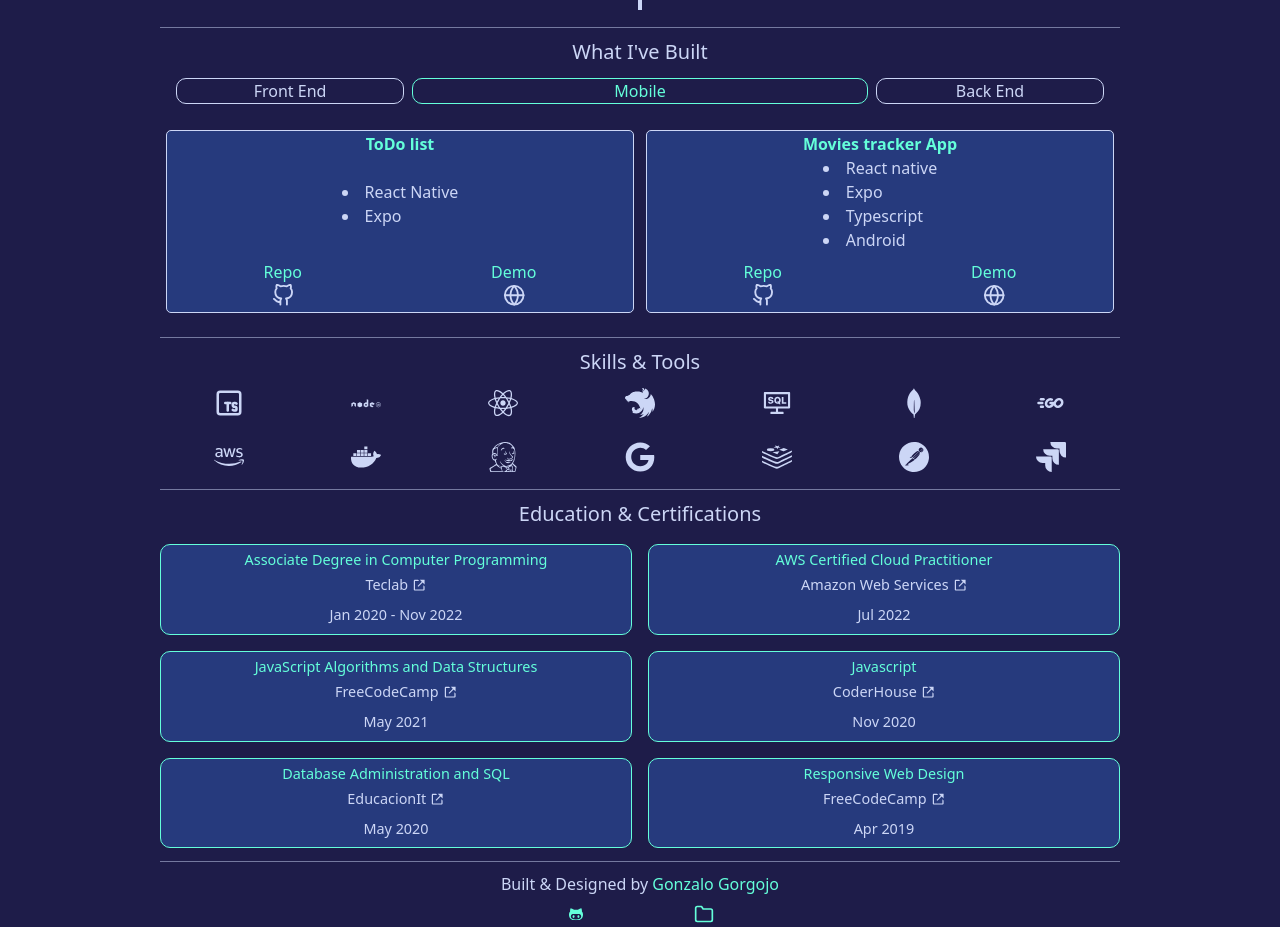
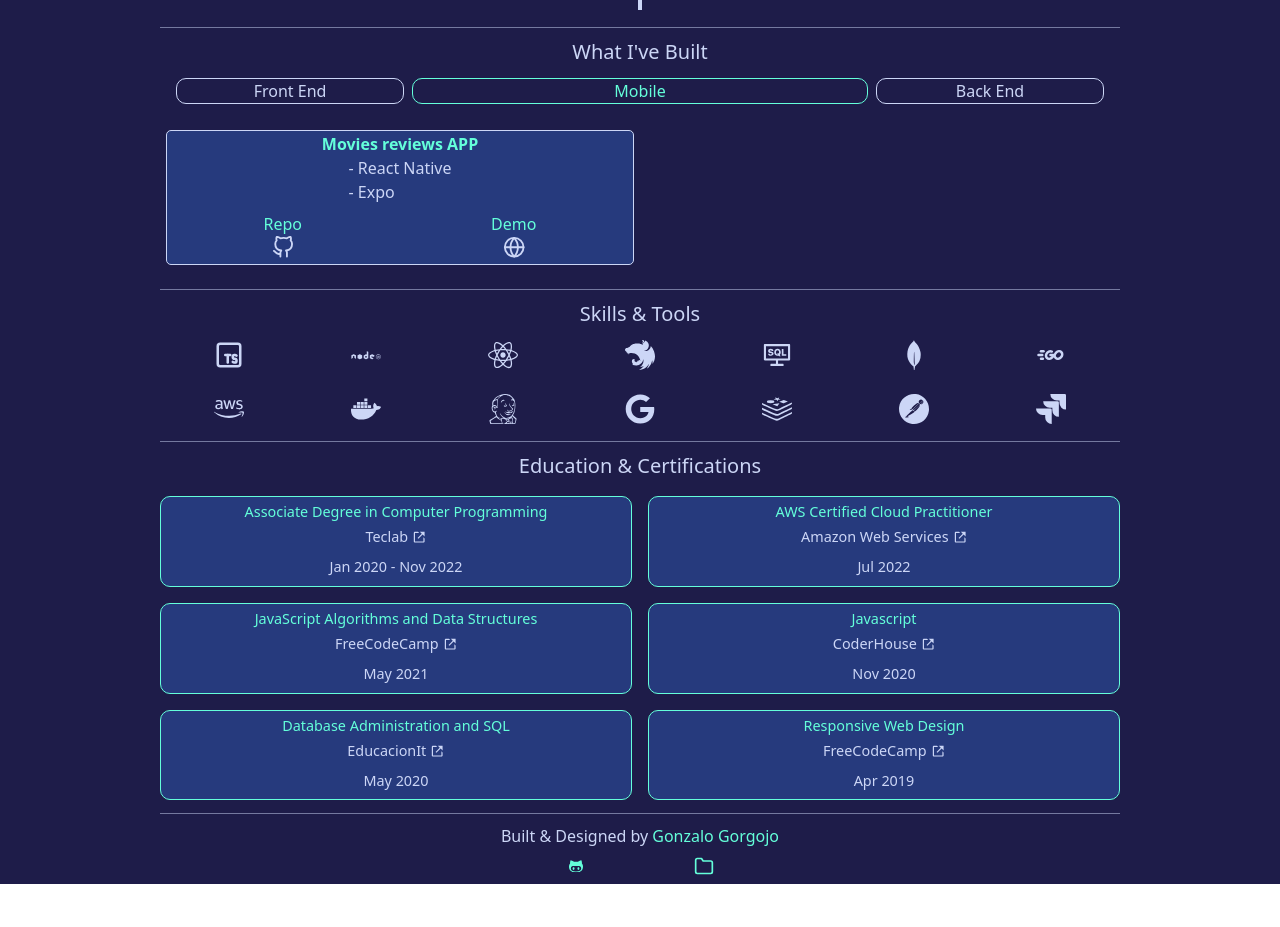
Before and after one commit to GonzaloGorgojo/GonzaloGorgojoV2, a React (Vite) app: page / in a window 1280 px wide. Shown: the part 1960-2887 px from the top of the page. After the commit the page ends 2844 px from the top, so only its background shows below. Built offline with nearby package versions, Linux system fonts and the light colour scheme.

Commit message:
feat(projects): modified json data and modified card component

```diff
--- a/src/assets/projects.json
+++ b/src/assets/projects.json
@@ -3,54 +3,54 @@
     "id": 1,
     "tag": "Mobile",
     "technologies": ["React Native", "Expo"],
-    "description": "ToDo list",
+    "description": "Movies reviews APP",
     "demoLink": "https://www.google.com/",
     "repoLink": "https://www.google.com/"
   },
   {
     "id": 2,
-    "tag": "Mobile",
-    "technologies": ["React native", "Expo", "Typescript", "Android"],
-    "description": "Movies tracker App",
-    "demoLink": "https://www.google.com/",
-    "repoLink": "https://www.google.com/"
+    "tag": "Front End",
+    "technologies": ["React", "React-Bootstrap", "React-Router"],
+    "description": "Burger review App",
+    "demoLink": "https://gonzalogorgojo.github.io/react-burger-review/",
+    "repoLink": "https://github.com/GonzaloGorgojo/react-burger-review"
   },
   {
     "id": 3,
     "tag": "Front End",
     "technologies": ["React", "Typescript", "Vite"],
-    "description": "Super Front app",
-    "demoLink": "https://www.google.com/",
-    "repoLink": "https://www.google.com/"
+    "description": "Portfolio V1",
+    "demoLink": "https://gonzalogorgojo.github.io/GonzaloGorgojoV1/",
+    "repoLink": "https://github.com/GonzaloGorgojo/GonzaloGorgojoV1"
   },
   {
     "id": 4,
     "tag": "Front End",
-    "technologies": ["React", "Typescript", "Vite"],
-    "description": "Ultra front app",
-    "repoLink": "https://www.google.com/"
+    "technologies": ["javascript", "Bootstrap"],
+    "description": "Pokedex",
+    "demoLink": "https://gonzalogorgojo.github.io/js-pokedex/",
+    "repoLink": "https://github.com/GonzaloGorgojo/js-pokedex"
   },
   {
     "id": 5,
     "tag": "Back End",
-    "technologies": ["Node", "Nestjs", "Typescript"],
-    "description": "Super back app",
-    "demoLink": "https://www.google.com/",
-    "repoLink": "https://www.google.com/"
+    "technologies": ["Nestjs", "Typescript", "Docker", "Postgres"],
+    "description": "Users management API",
+    "repoLink": "https://github.com/GonzaloGorgojo/nest-experience-api"
   },
   {
     "id": 6,
     "tag": "Back End",
-    "technologies": ["Node", "Nestjs", "Typescript"],
-    "description": "Super back app",
-    "demoLink": "https://www.google.com/",
-    "repoLink": "https://www.google.com/"
+    "technologies": ["Node", "ExpressJs", "MongoDb", "Mongoose"],
+    "description": "Burger review API",
+    "demoLink": "https://burger-reviews.onrender.com/api/documentation/",
+    "repoLink": "https://github.com/GonzaloGorgojo/express-burger-review-api"
   },
   {
     "id": 7,
     "tag": "Back End",
-    "technologies": ["Node", "Nestjs", "Typescript"],
-    "description": "Super back app",
-    "repoLink": "https://www.google.com/"
+    "technologies": ["Typescript", "Express", "Mongo", "Docker"],
+    "description": "Contacts management API",
+    "repoLink": "https://github.com/GonzaloGorgojo/ts-contacts-api"
   }
 ]
--- a/src/components/projects/ProjectCard.component.tsx
+++ b/src/components/projects/ProjectCard.component.tsx
@@ -18,7 +18,7 @@ function ProjectCard(props: Props) {
       <h3 className="projects-card-title">{description}</h3>
       <p className="projects-card-technos">
         {technologies.map((t) => (
-          <li key={t}>{t}</li>
+          <p key={t}>- {t}</p>
         ))}
       </p>
       <div className="flex flex-row  w-full justify-around mt-2 mb-1">
```
